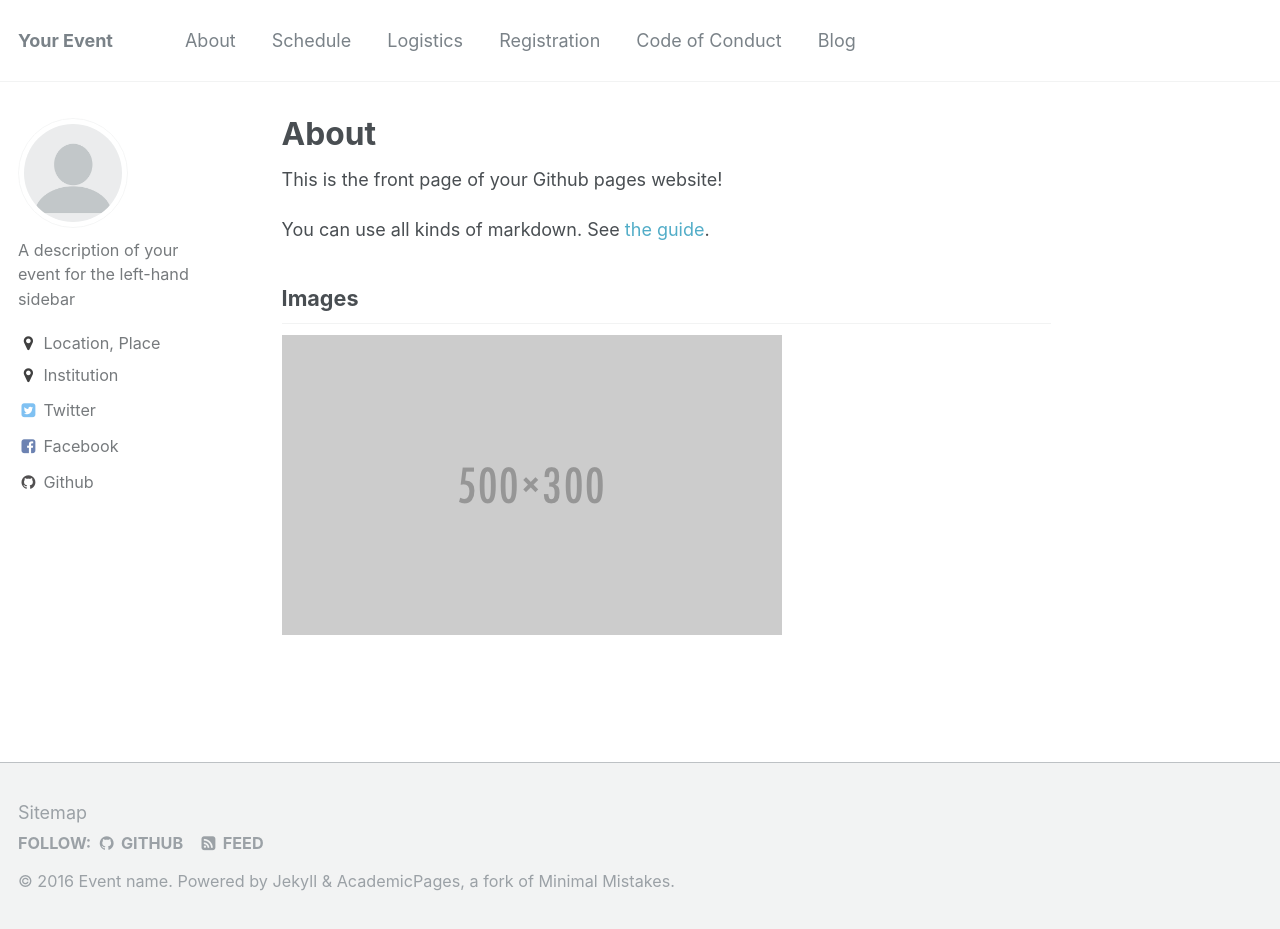
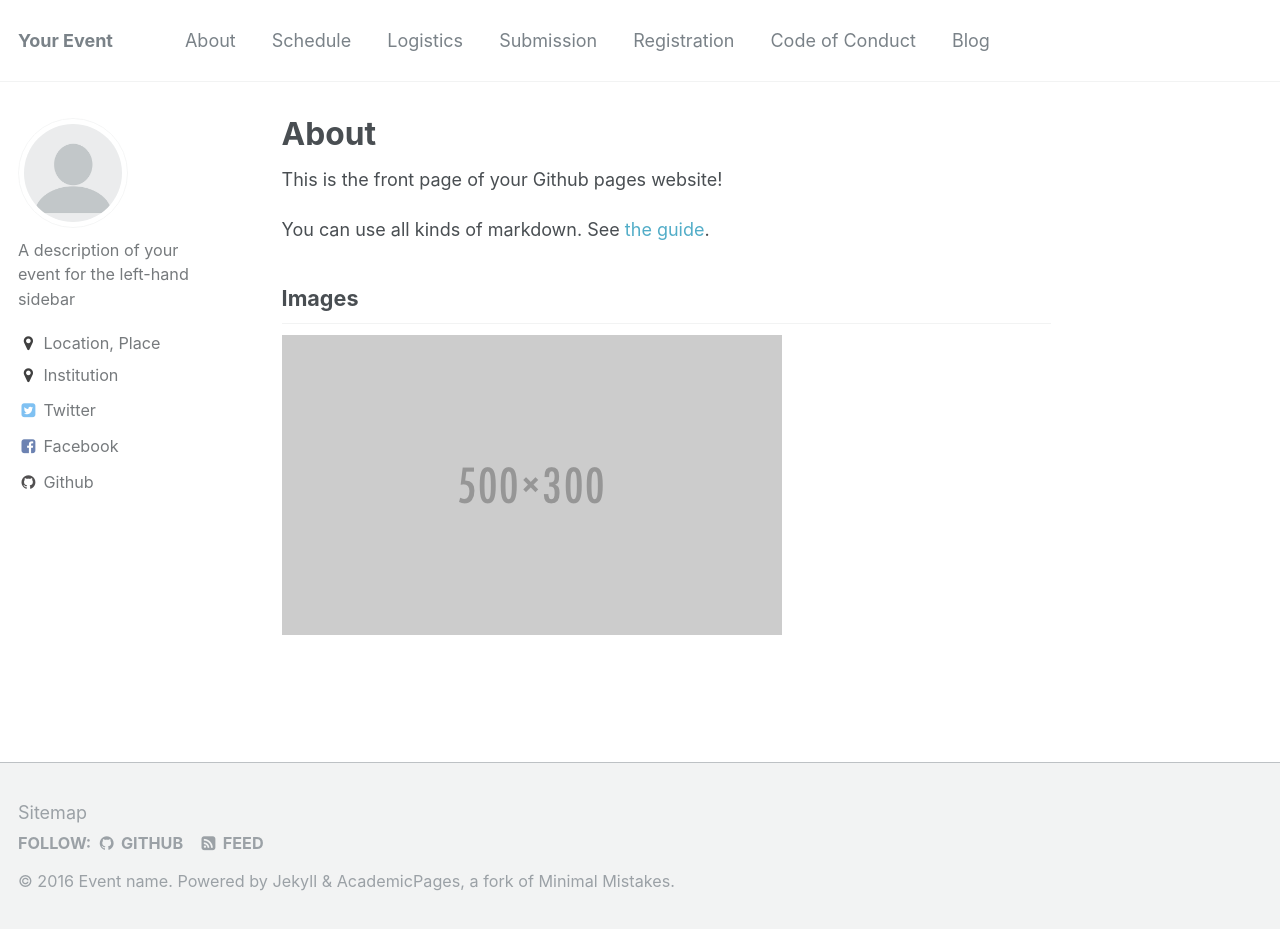
Before and after one commit to academicpages/events, a Jekyll site: the page built from _pages/about.md, in a window 1280 px wide and 929 px high. Built offline with Jekyll 4.4.1, drawn with Linux system fonts in a browser that asks for light colours.

Commit message:
new menu items

```diff
--- a/_data/navigation.yml
+++ b/_data/navigation.yml
@@ -9,6 +9,9 @@ main:
   - title: "Logistics"
     url: /logistics/
 
+  - title: "Submission"
+    url: /submission/
+
   - title: "Registration"
     url: /registration/
 
```
